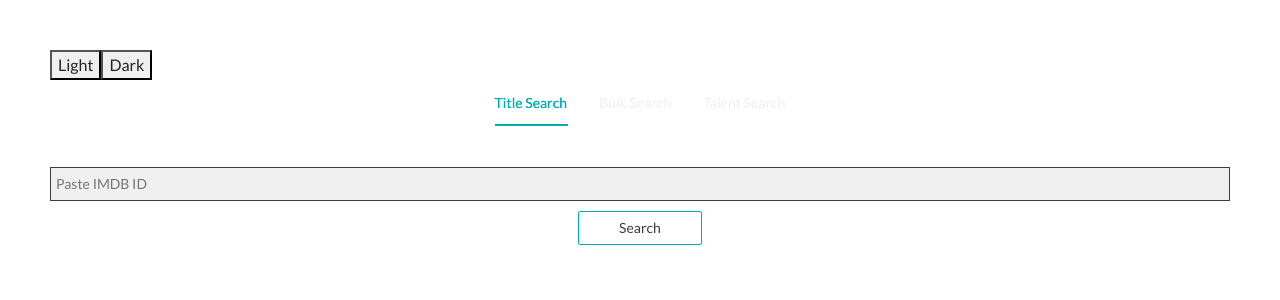
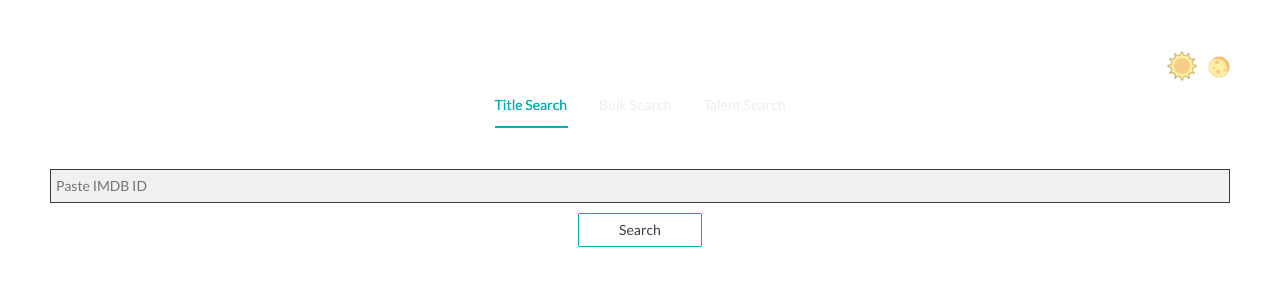
Before and after one commit to AndyRoush/timer-saver, a React (Create React App) app: page / in a window 1280 px wide. Shown: the top 300 px of the page. Built offline with nearby package versions, Linux system fonts and the light colour scheme.

Commit message:
finished up all light theme except the bulk search. Added light and dark theme buttons

```diff
--- a/src/App.css
+++ b/src/App.css
@@ -13,6 +13,19 @@ body {
   font-family: "Lato", sans-serif;
   min-height: 100vh;
   background-color: #222831;
+}
+
+.tab-color-light .ant-tabs-tab-btn {
+  color: #393e46;
+}
+
+.tab-color-dark .ant-tabs-tab-btn {
+  color: #eee;
+}
+
+.color-red .ant-tabs-tab.ant-tabs-tab-active .ant-tabs-tab-btn {
+  color: #00adb5;
+  text-shadow: 0 0 0.25px currentColor;
 }
 
 .dark {
@@ -133,8 +146,12 @@ input[type="text"] {
   width: 90px;
 }
 
-.search-amount {
+.search-amount-dark {
   color: #eeeeee;
+}
+
+.search-amount-light {
+  color: #393e46;
 }
 
 /* light */
@@ -274,3 +291,14 @@ tr:hover {
 .fw-4 {
   font-weight: 400;
 }
+
+.button-light,
+.button-dark {
+  padding: 0;
+  background: transparent;
+  border: none;
+}
+
+.button-light {
+  margin-right: 10px;
+}
--- a/src/App.js
+++ b/src/App.js
@@ -7,7 +7,7 @@ import "antd/dist/antd.css";
 import "./App.css";
 
 // components
-import Usage from "./components/usage/Usage";
+// import Usage from "./components/usage/Usage";
 import OmdbApi from "./components/omdb-api/OmdbApi";
 // import ImdbApi from "./components/imdb-api/ImdbApi";
 // import Episodic from "./components/eipsodic/Episodic";
@@ -16,30 +16,79 @@ import OmdbApi from "./components/omdb-api/OmdbApi";
 import ImdbSingleSearch from "./components/imdb-api/ImdbSingleSearch";
 import ImdbTalentSearch from "./components/imdb-api/ImdbTalentSearch";
 
+// assets
+import sunImg from "./assets/images/sun-img.png";
+import moonImg from "./assets/images/moon-img.png";
+
 const { TabPane } = Tabs;
 
 function App() {
   const [theme, setTheme] = useState("light");
 
-  // function setTheTheme(themeColor) {
-  //   setTheme(themeColor);
-  // }
+  useEffect(() => {
+    let themeChoice = localStorage.getItem("theme");
+    if (themeChoice) {
+      setTheTheme(themeChoice);
+    } else {
+      return;
+    }
+  }, []);
+
+  function setTheTheme(themeColor) {
+    setTheme(themeColor);
+    localStorage.setItem("theme", themeColor);
+  }
   return (
     <div className={`App ${theme}`}>
       <div class="main-content-wrapper">
         {/* <Usage /> */}
-        <div>
-          <button onClick={() => setTheme("light")}>Light</button>
-          <button onClick={() => setTheme("dark")}>Dark</button>
+        <div
+          style={{
+            display: "flex",
+            justifyContent: "flex-end",
+            alignItems: "center",
+            height: "32px",
+          }}
+        >
+          <button
+            className="button-light"
+            onClick={() => setTheTheme("light")}
+            style={
+              theme === "dark"
+                ? { width: "25px" }
+                : { height: "32px", width: "32px" }
+            }
+          >
+            <img
+              src={sunImg}
+              alt="light mode"
+              style={{ width: "100%", height: "100%" }}
+            />
+          </button>
+          <button
+            className="button-dark"
+            onClick={() => setTheTheme("dark")}
+            style={
+              theme === "light"
+                ? { width: "22px" }
+                : { height: "32px", width: "32px" }
+            }
+          >
+            <img
+              src={moonImg}
+              alt="dark mode"
+              style={{ width: "100%", height: "100%" }}
+            />
+          </button>
         </div>
         <Tabs defaultActiveKey="1" centered>
-          <TabPane tab="Title Search" key="1">
+          <TabPane className={`tab-color-${theme}`} tab="Title Search" key="1">
             <ImdbSingleSearch themeType={theme} changeTheme={setTheme} />
           </TabPane>
-          <TabPane tab="Bulk Search" key="2">
+          <TabPane className={`tab-color-${theme}`} tab="Bulk Search" key="2">
             <OmdbApi themeType={theme} changeTheme={setTheme} />
           </TabPane>
-          <TabPane tab="Talent Search" key="3">
+          <TabPane className={`tab-color-${theme}`} tab="Talent Search" key="3">
             <ImdbTalentSearch themeType={theme} changeTheme={setTheme} />
           </TabPane>
           {/* <TabPane tab="IMDB-API" key="3">
--- a/src/components/imdb-api/imdbStyles.css
+++ b/src/components/imdb-api/imdbStyles.css
@@ -297,8 +297,8 @@
   background-color: rgb(0, 0, 0); /* Fallback color */
   background-color: rgba(0, 0, 0, 0.4); /* Black w/ opacity */
   box-shadow: 0 4px 8px 0 rgba(0, 0, 0, 0.2), 0 6px 20px 0 rgba(0, 0, 0, 0.19);
-  animation-name: animatetop;
-  animation-duration: 0.4s;
+  /* animation-name: animatetop;
+  animation-duration: 0.4s; */
 }
 .modal-content-hide {
   display: none;
@@ -312,8 +312,8 @@
   background-color: rgb(0, 0, 0); /* Fallback color */
   background-color: rgba(0, 0, 0, 0.4); /* Black w/ opacity */
   box-shadow: 0 4px 8px 0 rgba(0, 0, 0, 0.2), 0 6px 20px 0 rgba(0, 0, 0, 0.19);
-  animation-name: animatetop;
-  animation-duration: 0.4s;
+  /* animation-name: animatetop;
+  animation-duration: 0.4s; */
 }
 
 /* Add Animation */
--- a/src/components/omdb-api/OmdbApi.js
+++ b/src/components/omdb-api/OmdbApi.js
@@ -215,7 +215,7 @@ function OmdbApi(props) {
           <button type="submit" className={`submit-button-${props.themeType}`}>
             Search
           </button>
-          <p className="search-amount">
+          <p className={`search-amount-${props.themeType}`}>
             You searched for <span className="data-num">{dataNum}</span>
             <span>&nbsp;{dataNum === 1 ? "title" : "titles"}</span>
           </p>
```
Also changed, not shown: src/assets/images/moon-img.png (added), src/assets/images/sun-img.png (added).
